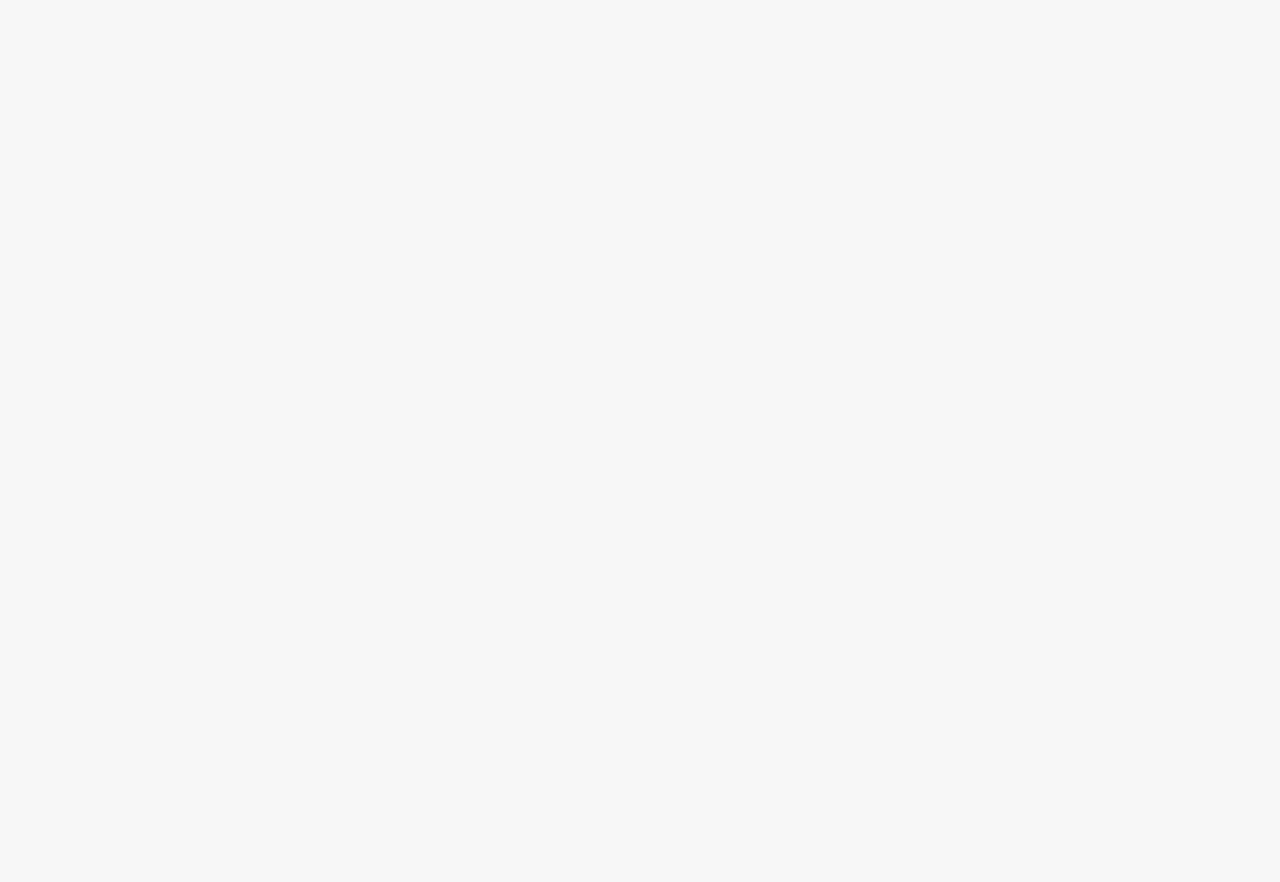
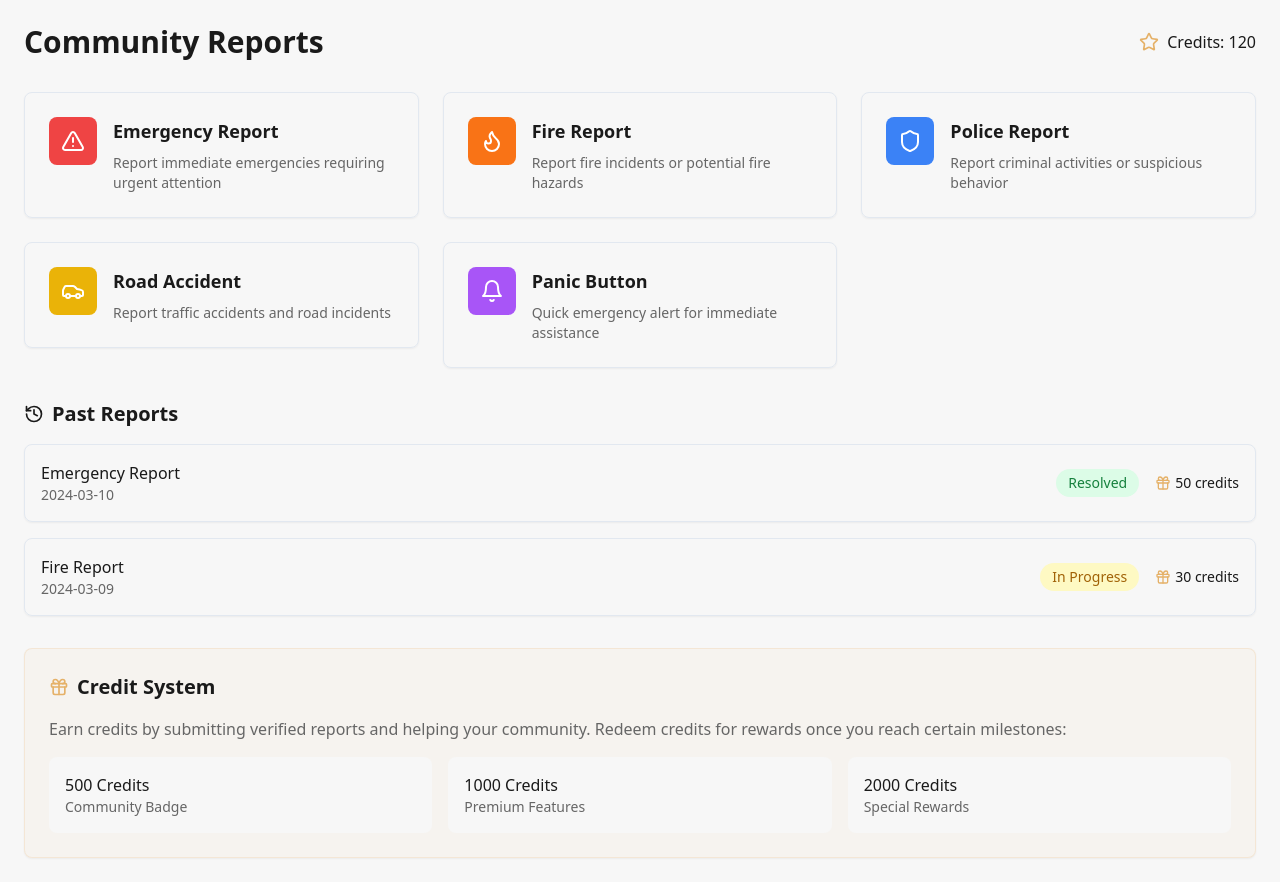
Before and after one commit to ThalefangN/crowlimk-connect, a React (Vite) app: page /dashboard in a window 1280 px wide. Before the commit this address had no page. Before the commit the page ends 800 px from the top, so only its background shows below. Built offline with nearby package versions, Linux system fonts and the light colour scheme.

Commit message:
Ensure Dashboard Visibility
Updated the dashboard to ensure it is visible and meets the specified requirements.
[skip gpt_engineer]

```diff
--- a/src/App.tsx
+++ b/src/App.tsx
@@ -7,6 +7,7 @@ import { Onboarding } from "./components/Onboarding";
 import { Login } from "./components/Login";
 import { Signup } from "./components/Signup";
 import { OTPVerification } from "./components/OTPVerification";
+import { Dashboard } from "./components/Dashboard";
 
 const queryClient = new QueryClient();
 
@@ -21,6 +22,7 @@ const App = () => (
           <Route path="/login" element={<Login />} />
           <Route path="/signup" element={<Signup />} />
           <Route path="/verify" element={<OTPVerification />} />
+          <Route path="/dashboard" element={<Dashboard />} />
         </Routes>
       </BrowserRouter>
     </TooltipProvider>
--- /dev/null
+++ b/src/components/Dashboard.tsx
@@ -0,0 +1,173 @@
+import { motion } from "framer-motion";
+import {
+  AlertTriangle,
+  Flame,
+  Shield,
+  Car,
+  Bell,
+  History,
+  Gift,
+  Star
+} from "lucide-react";
+import { Card } from "@/components/ui/card";
+
+export const Dashboard = () => {
+  const reportTypes = [
+    {
+      title: "Emergency Report",
+      icon: AlertTriangle,
+      color: "bg-red-500",
+      description: "Report immediate emergencies requiring urgent attention"
+    },
+    {
+      title: "Fire Report",
+      icon: Flame,
+      color: "bg-orange-500",
+      description: "Report fire incidents or potential fire hazards"
+    },
+    {
+      title: "Police Report",
+      icon: Shield,
+      color: "bg-blue-500",
+      description: "Report criminal activities or suspicious behavior"
+    },
+    {
+      title: "Road Accident",
+      icon: Car,
+      color: "bg-yellow-500",
+      description: "Report traffic accidents and road incidents"
+    },
+    {
+      title: "Panic Button",
+      icon: Bell,
+      color: "bg-purple-500",
+      description: "Quick emergency alert for immediate assistance"
+    }
+  ];
+
+  const pastReports = [
+    {
+      type: "Emergency",
+      date: "2024-03-10",
+      status: "Resolved",
+      credits: 50
+    },
+    {
+      type: "Fire",
+      date: "2024-03-09",
+      status: "In Progress",
+      credits: 30
+    }
+  ];
+
+  return (
+    <div className="min-h-screen bg-background p-6">
+      <motion.div
+        initial={{ opacity: 0, y: 20 }}
+        animate={{ opacity: 1, y: 0 }}
+        className="max-w-7xl mx-auto space-y-8"
+      >
+        {/* Header */}
+        <div className="flex justify-between items-center">
+          <h1 className="text-3xl font-bold text-foreground">Community Reports</h1>
+          <div className="flex items-center gap-4">
+            <div className="flex items-center gap-2">
+              <Star className="text-primary w-5 h-5" />
+              <span className="font-medium">Credits: 120</span>
+            </div>
+          </div>
+        </div>
+
+        {/* Report Types Grid */}
+        <div className="grid grid-cols-1 md:grid-cols-2 lg:grid-cols-3 gap-6">
+          {reportTypes.map((report, index) => (
+            <motion.div
+              key={report.title}
+              initial={{ opacity: 0, y: 20 }}
+              animate={{ opacity: 1, y: 0 }}
+              transition={{ delay: index * 0.1 }}
+            >
+              <Card className="p-6 hover:shadow-lg transition-shadow cursor-pointer group">
+                <div className="flex items-start gap-4">
+                  <div className={`${report.color} p-3 rounded-lg group-hover:scale-110 transition-transform`}>
+                    <report.icon className="w-6 h-6 text-white" />
+                  </div>
+                  <div className="space-y-2">
+                    <h3 className="font-semibold text-lg">{report.title}</h3>
+                    <p className="text-muted-foreground text-sm">{report.description}</p>
+                  </div>
+                </div>
+              </Card>
+            </motion.div>
+          ))}
+        </div>
+
+        {/* Past Reports Section */}
+        <div className="space-y-4">
+          <div className="flex items-center gap-2">
+            <History className="w-5 h-5" />
+            <h2 className="text-xl font-semibold">Past Reports</h2>
+          </div>
+          <div className="grid gap-4">
+            {pastReports.map((report, index) => (
+              <motion.div
+                key={index}
+                initial={{ opacity: 0, x: -20 }}
+                animate={{ opacity: 1, x: 0 }}
+                transition={{ delay: index * 0.1 }}
+              >
+                <Card className="p-4">
+                  <div className="flex justify-between items-center">
+                    <div>
+                      <h3 className="font-medium">{report.type} Report</h3>
+                      <p className="text-sm text-muted-foreground">{report.date}</p>
+                    </div>
+                    <div className="flex items-center gap-4">
+                      <span className={`px-3 py-1 rounded-full text-sm ${
+                        report.status === "Resolved" ? "bg-green-100 text-green-700" : "bg-yellow-100 text-yellow-700"
+                      }`}>
+                        {report.status}
+                      </span>
+                      <div className="flex items-center gap-1">
+                        <Gift className="w-4 h-4 text-primary" />
+                        <span className="text-sm font-medium">{report.credits} credits</span>
+                      </div>
+                    </div>
+                  </div>
+                </Card>
+              </motion.div>
+            ))}
+          </div>
+        </div>
+
+        {/* Credits Information */}
+        <Card className="p-6 bg-primary/5 border-primary/20">
+          <div className="space-y-4">
+            <h2 className="text-xl font-semibold flex items-center gap-2">
+              <Gift className="w-5 h-5 text-primary" />
+              Credit System
+            </h2>
+            <p className="text-muted-foreground">
+              Earn credits by submitting verified reports and helping your community.
+              Redeem credits for rewards once you reach certain milestones:
+            </p>
+            <div className="grid grid-cols-1 md:grid-cols-3 gap-4">
+              <div className="p-4 bg-background rounded-lg">
+                <h3 className="font-medium">500 Credits</h3>
+                <p className="text-sm text-muted-foreground">Community Badge</p>
+              </div>
+              <div className="p-4 bg-background rounded-lg">
+                <h3 className="font-medium">1000 Credits</h3>
+                <p className="text-sm text-muted-foreground">Premium Features</p>
+              </div>
+              <div className="p-4 bg-background rounded-lg">
+                <h3 className="font-medium">2000 Credits</h3>
+                <p className="text-sm text-muted-foreground">Special Rewards</p>
+              </div>
+            </div>
+          </div>
+        </Card>
+      </motion.div>
+    </div>
+  );
+};
```
